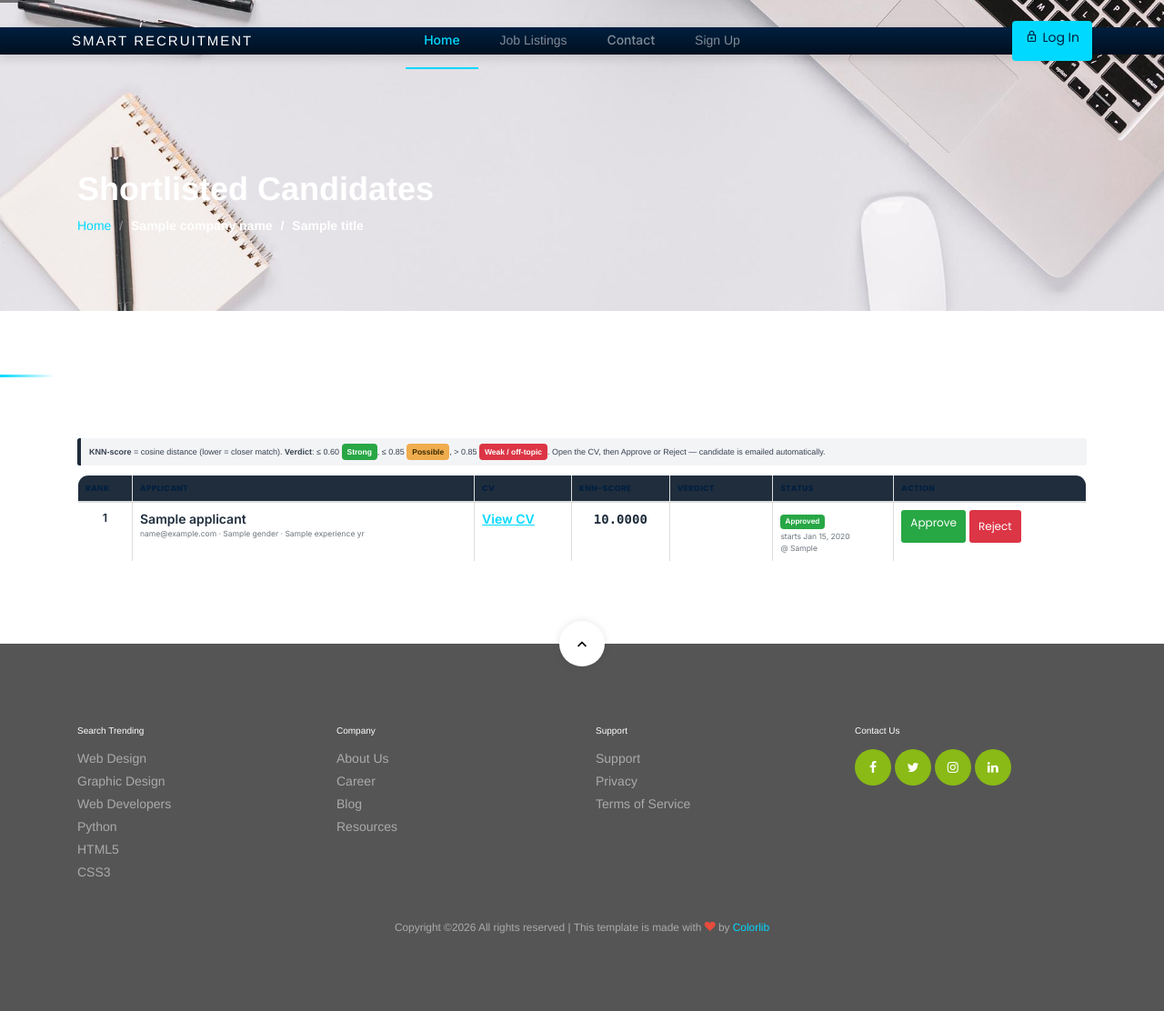
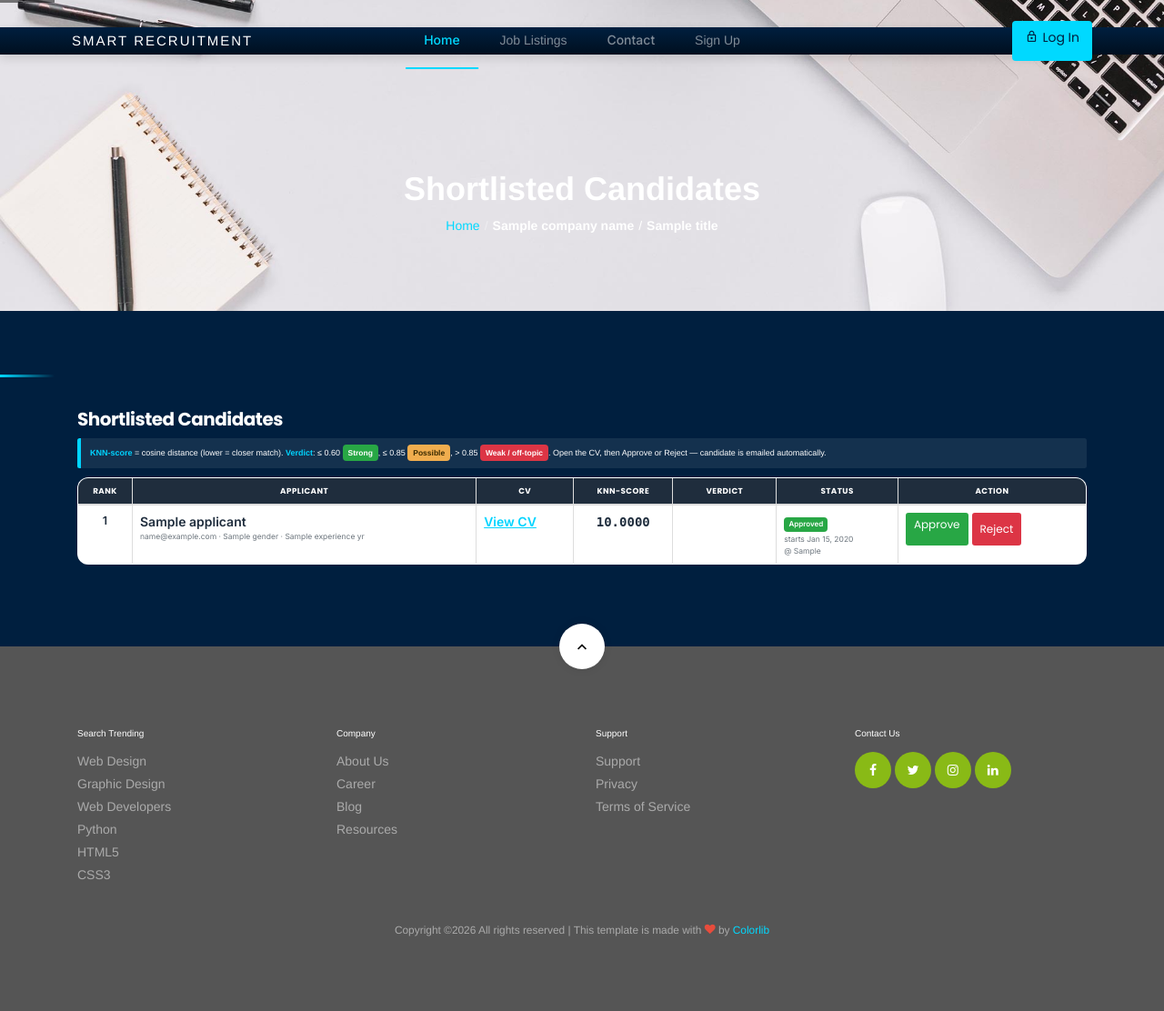
Before and after one commit to TheUnshackled1/Smart-Recruitment-and-Resume-Ranking-System-Using-Machine-Learning, a Django app: template mysite/templates/mysite/ranking.html in a window 1280 px wide. Shown: the whole page at 91% size. Before the commit the page ends 1027 px from the top, so only its background shows below. Run offline with Django 3.2, Linux system fonts and the light colour scheme; the template is opened without the code that fills it: most values are stand-ins (such as "Sample title", 1, 10 or a date in 2020); some libraries are stand-ins or nearby versions; some web fonts are replaced.

Commit message:
Refactor code structure for improved readability and maintainability

```diff
--- a/mysite/templates/mysite/ranking.html
+++ b/mysite/templates/mysite/ranking.html
@@ -9,7 +9,7 @@
     <style>
         /* Ranking table palette - readable on light background */
         .ranking-table { background: #ffffff !important; }
-        .ranking-table th { background:#1f2d3d; color:#fff; text-align:center; vertical-align:middle; }
+        .ranking-table th { background:#1f2d3d !important; color:#ffffff !important; text-align:center !important; vertical-align:middle !important; }
         .ranking-table td { vertical-align:middle; color: #1f2d3d !important; }
         .ranking-table tr.row-success { background:#e6f6ec !important; }
         .ranking-table tr.row-warning { background:#fff7e1 !important; }
@@ -26,13 +26,24 @@
         .status-Approved { background:#28a745; }
         .status-Rejected { background:#dc3545; }
         .status-Pending  { background:#6c757d; }
-        .btn-approve { background:#28a745; color:#fff; border:none; }
+        .btn-approve { background:#28a745; color:#fff; border:none; padding:.4rem .9rem; border-radius:.3rem; text-decoration:none; }
         .btn-approve:hover { background:#218838; color:#fff; }
-        .btn-reject  { background:#dc3545; color:#fff; border:none; }
+        .btn-reject  { background:#dc3545; color:#fff; border:none; padding:.4rem .9rem; border-radius:.3rem; }
         .btn-reject:hover { background:#c82333; color:#fff; }
-        .cv-link { color:#0d6efd; text-decoration:underline; font-weight:600; }
-        .legend { font-size:.9rem; color:#374151; background:#f3f4f6; padding:.6rem .9rem; border-left:4px solid #1f2d3d; border-radius:.25rem; }
-        .site-section h2 { color: #FFFFFF !important; }
+        .cv-link { color:#00D4FF !important; text-decoration:underline; font-weight:600; }
+        /* Legend and heading color for dark section background */
+        .legend {
+            font-size:.9rem;
+            color:#FFFFFF;
+            background: rgba(255, 255, 255, 0.08);
+            padding:.75rem 1rem;
+            border-left: 4px solid #00D4FF;
+            border-radius:.25rem;
+        }
+        .legend strong { color:#00D4FF !important; }
+        .site-section[style*="background"] h2 { color: #FFFFFF !important; }
+        /* Empty row message readable */
+        .ranking-table td.text-muted { color: #6c757d !important; }
     </style>
 {% endblock %}
 
@@ -40,13 +51,13 @@
     <section class="section-hero overlay inner-page bg-image"
              style="background-image: url({% static 'mysite/images/hero_1.jpg' %});" id="home-section">
         <div class="container">
-            <div class="row">
-                <div class="col-md-7">
+            <div class="row justify-content-center">
+                <div class="col-md-7 text-center">
                     <h1 class="text-white font-weight-bold">Shortlisted Candidates</h1>
-                    <div class="custom-breadcrumbs">
-                        <a href="#">Home</a> <span class="mx-2 slash">/</span>
+                    <div class="custom-breadcrumbs justify-content-center d-flex">
+                        <a href="/">Home</a> <span class="mx-2 slash">/</span>
                         <span class="text-white"><strong>{{ company_name }}</strong></span>
-                        <span class="text-white mx-2 slash"><strong>/</strong></span>
+                        <span class="text-white mx-2 slash">/</span>
                         <span class="text-white"><strong>{{ title }}</strong></span>
                     </div>
                 </div>
@@ -54,7 +65,7 @@
         </div>
     </section>
 
-    <section class="site-section">
+    <section class="site-section" style="background: #001F3F;">
         <div class="container">
             {% if messages %}
                 {% for message in messages %}
@@ -67,7 +78,7 @@
                 {% endfor %}
             {% endif %}
 
-            <h2 class="mb-3">Shortlisted Candidates</h2>
+            <h2 class="mb-3" style="color:#FFFFFF !important;">Shortlisted Candidates</h2>
             <p class="legend mb-3">
                 <strong>KNN-score</strong> = cosine distance (lower = closer match).
                 <strong>Verdict</strong>: &le; 0.60 <span class="verdict-badge verdict-success">Strong</span>,
```
Also changed, not shown: mysite/templates/mysite/applyjob.html (+23 -2 lines), 2 other files.
